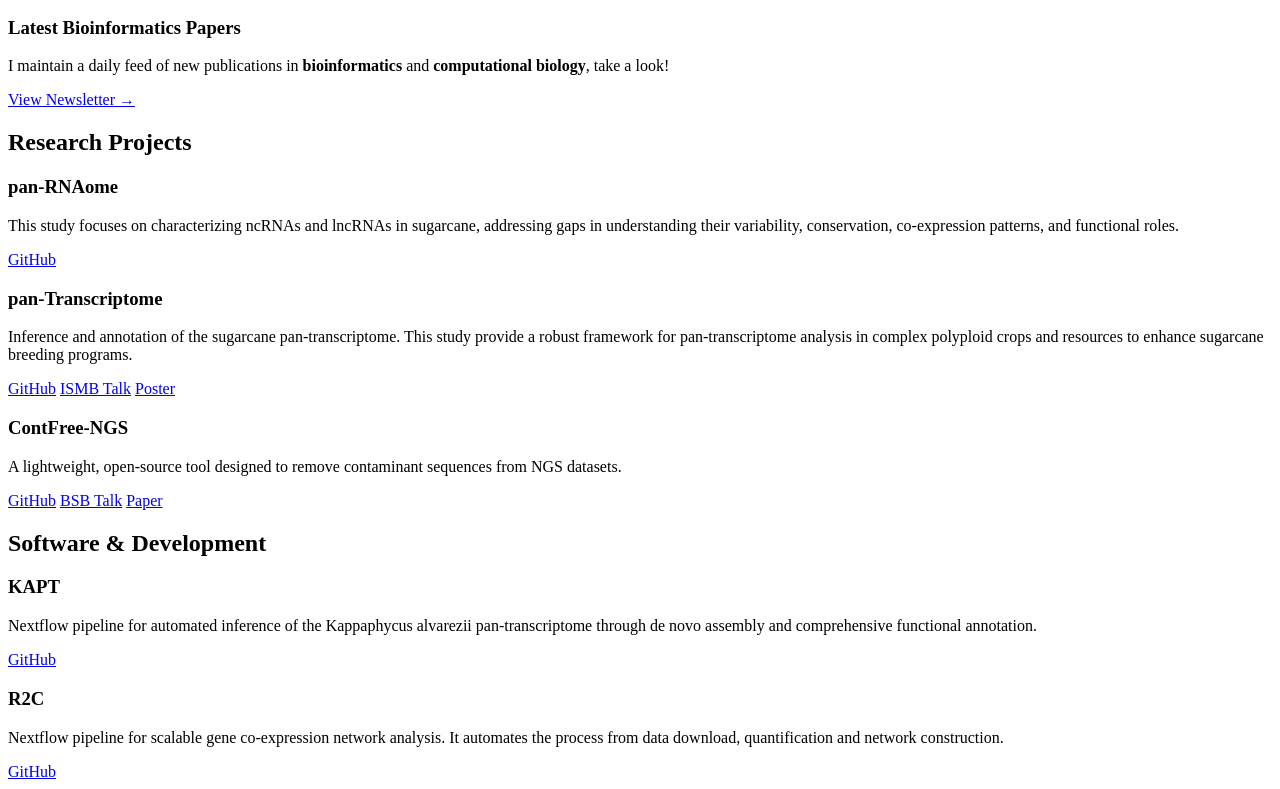
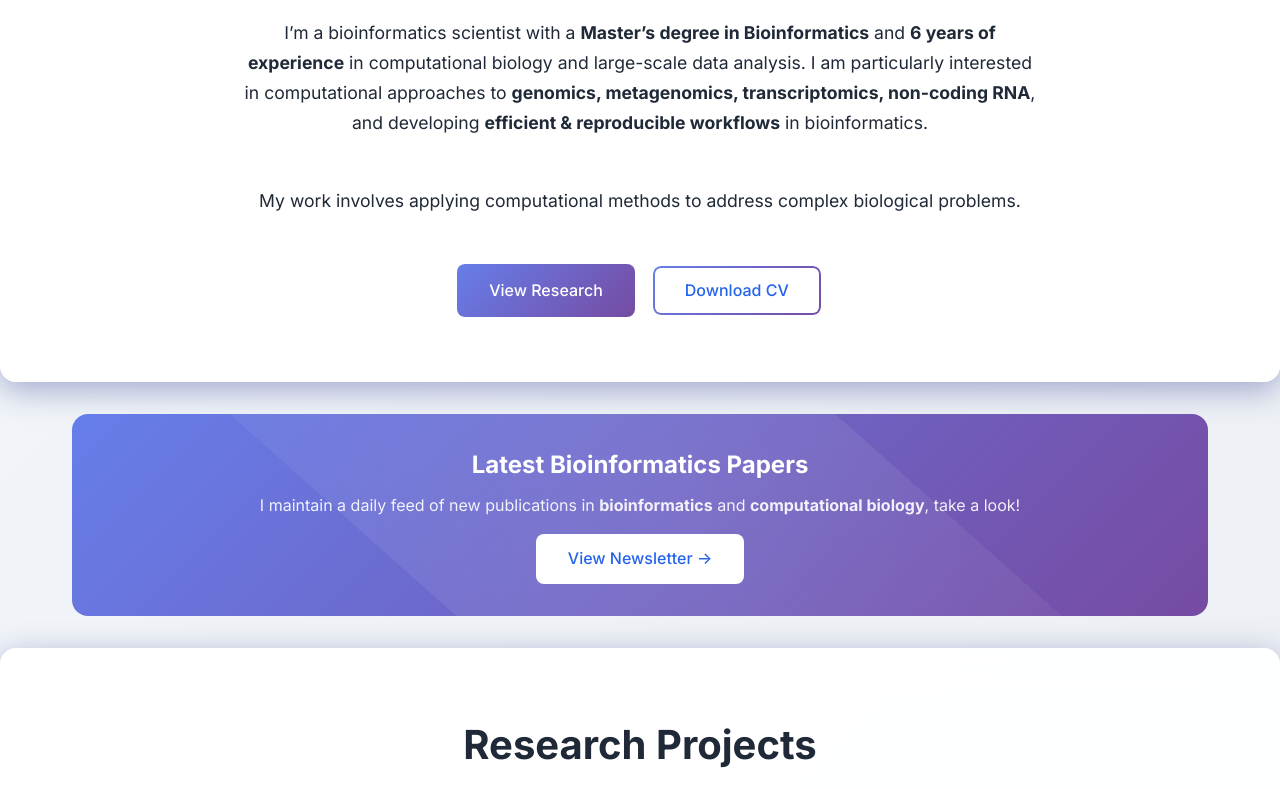
Before and after one commit to felipevzps/felipevzps.github.io, a plain HTML site: page index.html in a window 1280 px wide. Shown: the part 321-1110 px from the top of the page. Drawn offline with Linux system fonts and the light colour scheme.

Commit message:
fix css file

```diff
--- a/index.html
+++ b/index.html
@@ -7,7 +7,7 @@
     <title>Felipe Vaz Peres - Bioinformatics Scientist</title>
     <link rel="shortcut icon" href="docs/photo_51.ico" />
     <link href="https://fonts.googleapis.com/css2?family=Inter:wght@300;400;500;600;700&display=swap" rel="stylesheet">
-    <link rel="stylesheet" type="text/css" href="webpage.css" />
+    <link rel="stylesheet" type="text/css" href="adequate.css" />
 </head>
 
 <body>
```
